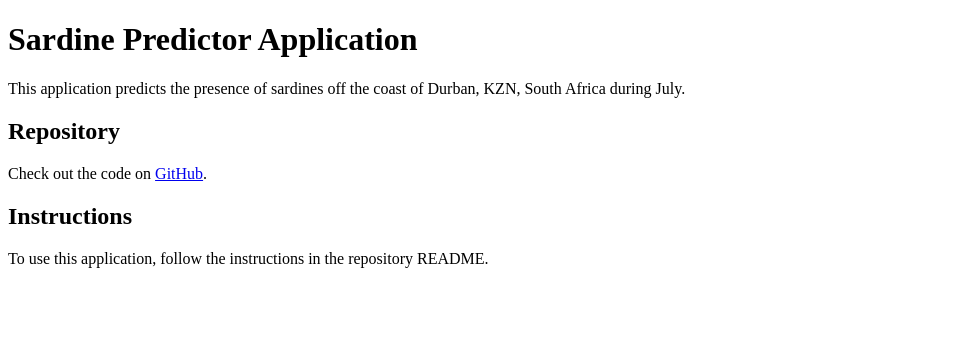
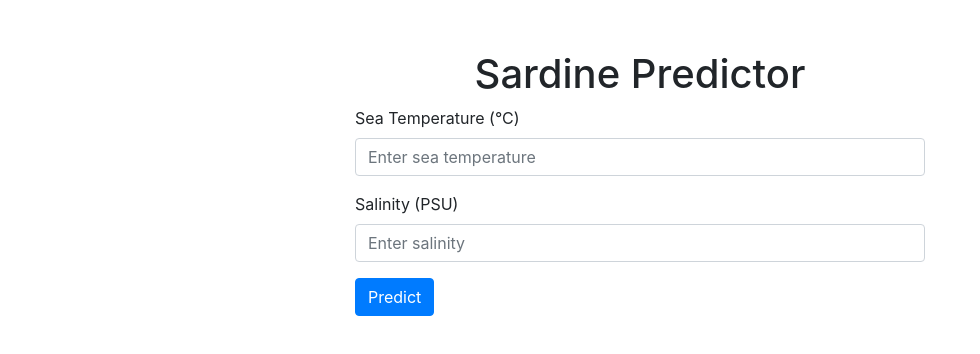
Before and after one commit to DARJYO/SardinePredictor, a plain HTML site: page index.html in a window 1280 px wide. Shown: the whole page, without its empty margins (0-980 px from the left). Drawn offline with nearby package versions, Linux system fonts and the light colour scheme.

Commit message:
Update index.html

```diff
--- a/index.html
+++ b/index.html
@@ -4,13 +4,35 @@
     <meta charset="UTF-8">
     <meta name="viewport" content="width=device-width, initial-scale=1.0">
     <title>Sardine Predictor</title>
+    <link href="https://stackpath.bootstrapcdn.com/bootstrap/4.5.2/css/bootstrap.min.css" rel="stylesheet">
+    <style>
+        body {
+            padding-top: 50px;
+        }
+        .container {
+            max-width: 600px;
+        }
+    </style>
 </head>
 <body>
-    <h1>Sardine Predictor Application</h1>
-    <p>This application predicts the presence of sardines off the coast of Durban, KZN, South Africa during July.</p>
-    <h2>Repository</h2>
-    <p>Check out the code on <a href="https://github.com/yourusername/SardinePredictor">GitHub</a>.</p>
-    <h2>Instructions</h2>
-    <p>To use this application, follow the instructions in the repository README.</p>
+    <div class="container">
+        <h1 class="text-center">Sardine Predictor</h1>
+        <form id="sardineForm">
+            <div class="form-group">
+                <label for="temperature">Sea Temperature (°C)</label>
+                <input type="number" class="form-control" id="temperature" placeholder="Enter sea temperature" required>
+            </div>
+            <div class="form-group">
+                <label for="salinity">Salinity (PSU)</label>
+                <input type="number" class="form-control" id="salinity" placeholder="Enter salinity" required>
+            </div>
+            <button type="submit" class="btn btn-primary">Predict</button>
+        </form>
+        <div id="result" class="mt-4"></div>
+    </div>
+
+    <script src="https://code.jquery.com/jquery-3.5.1.min.js"></script>
+    <script src="https://stackpath.bootstrapcdn.com/bootstrap/4.5.2/js/bootstrap.min.js"></script>
+    <script src="predict.js"></script>
 </body>
 </html>
```
